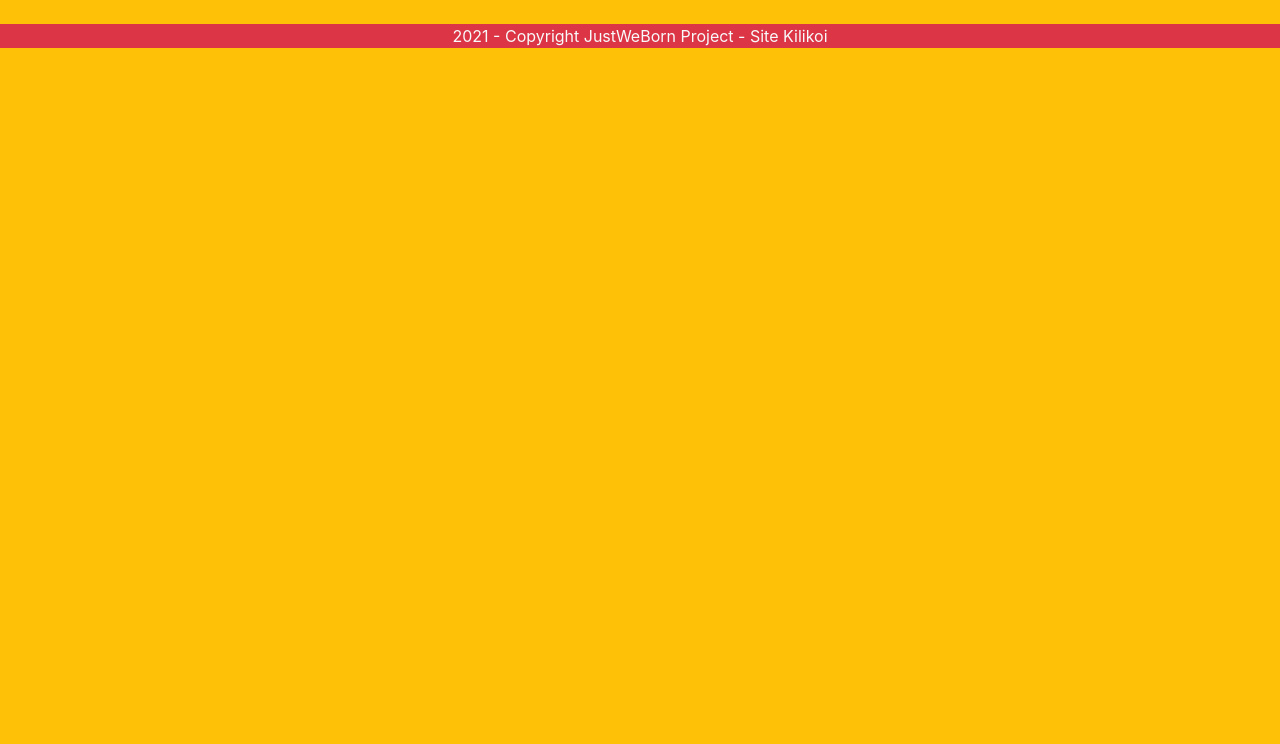
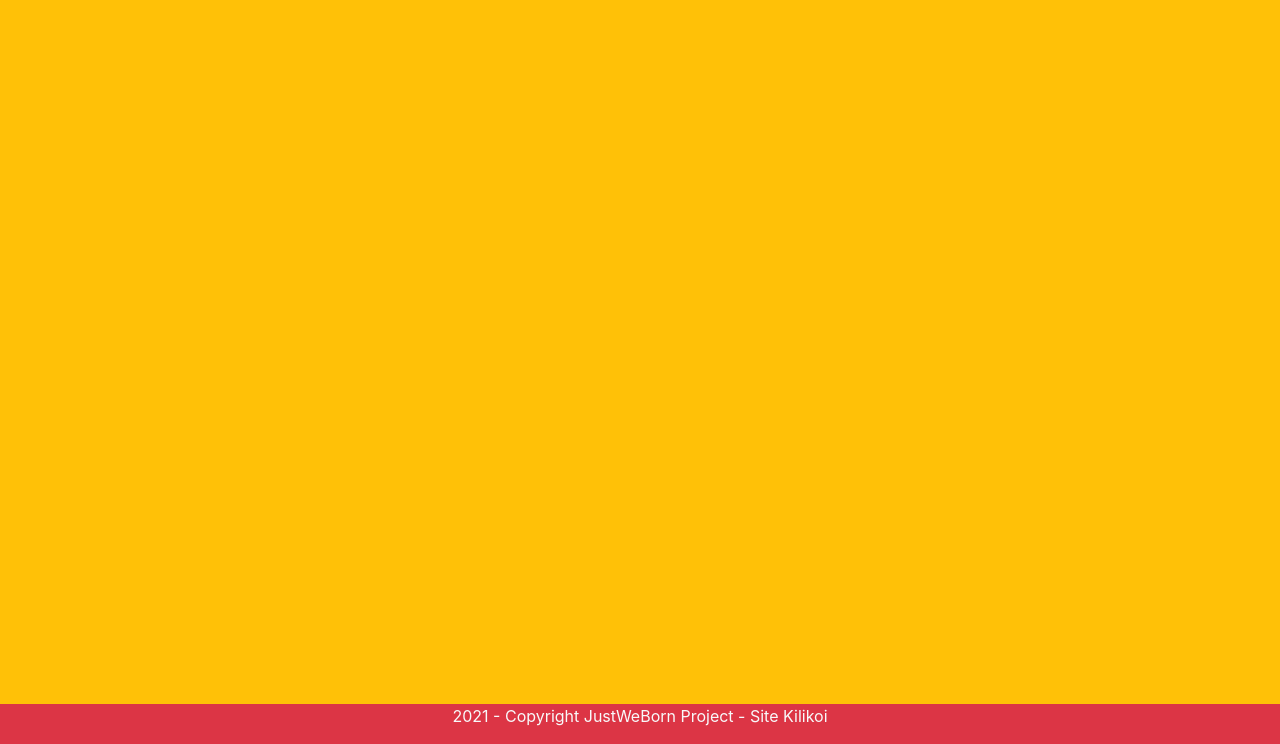
Before and after one commit to AnthonyCamelCase/Kilikoi, a Symfony app: template templates/base.html.twig in a window 1280 px wide. Shown: the part 56-800 px from the top of the page. Run offline with Twig, Linux system fonts and the light colour scheme; the template is opened without the code that fills it, so the values that code supplies are empty; some libraries are stand-ins or nearby versions.

Commit message:
footer bottom

```diff
--- a/templates/base.html.twig
+++ b/templates/base.html.twig
@@ -71,7 +71,7 @@
 		</body>
 
 
-        <footer class="bg-danger text-light mt-4">
+        <footer class="bg-danger text-light mt-4 fixed-bottom">
             <p class="text-center">2021 - Copyright JustWeBorn Project - Site Kilikoi</p>
         </footer>
 	</html>
```
Also changed, not shown: 1 other file.
